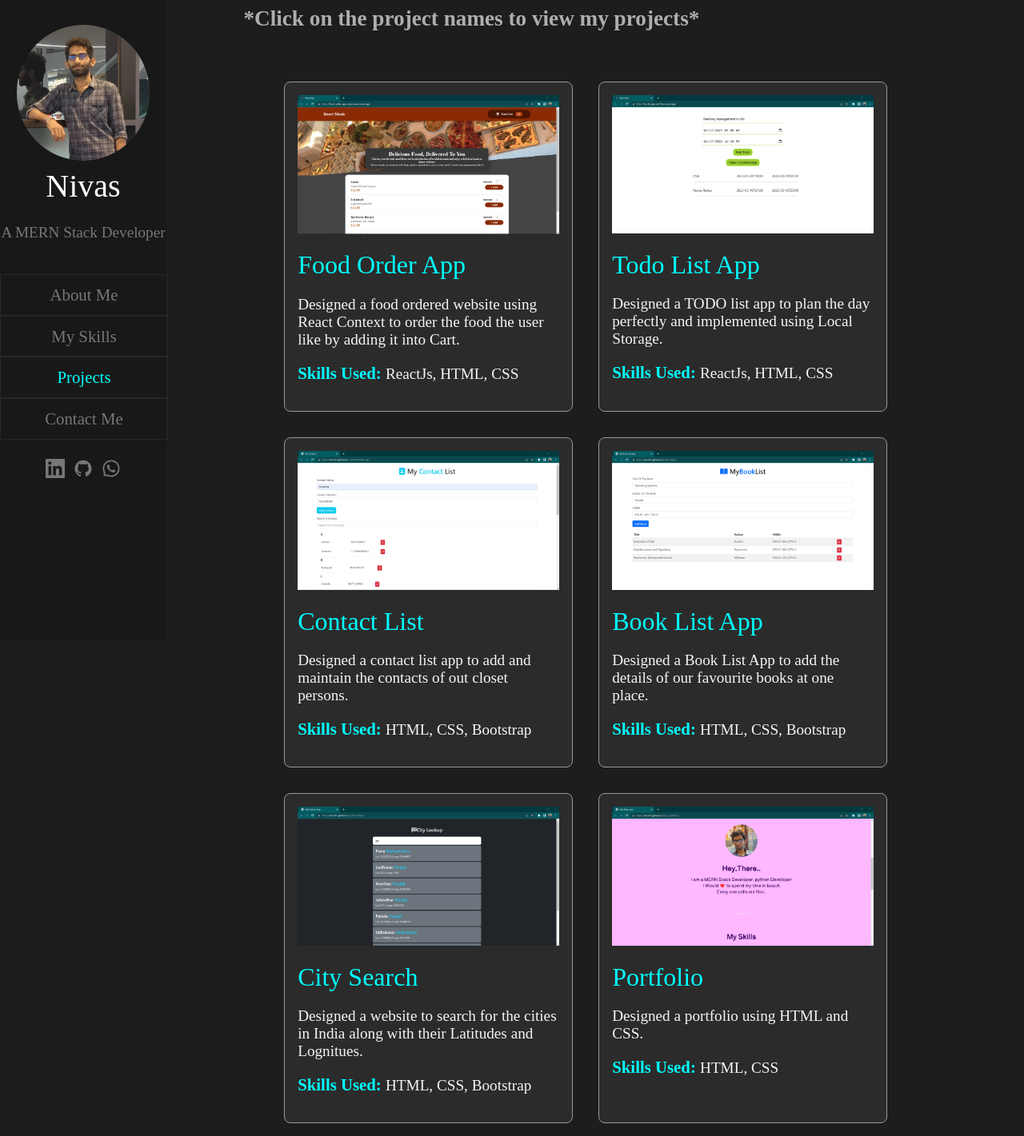
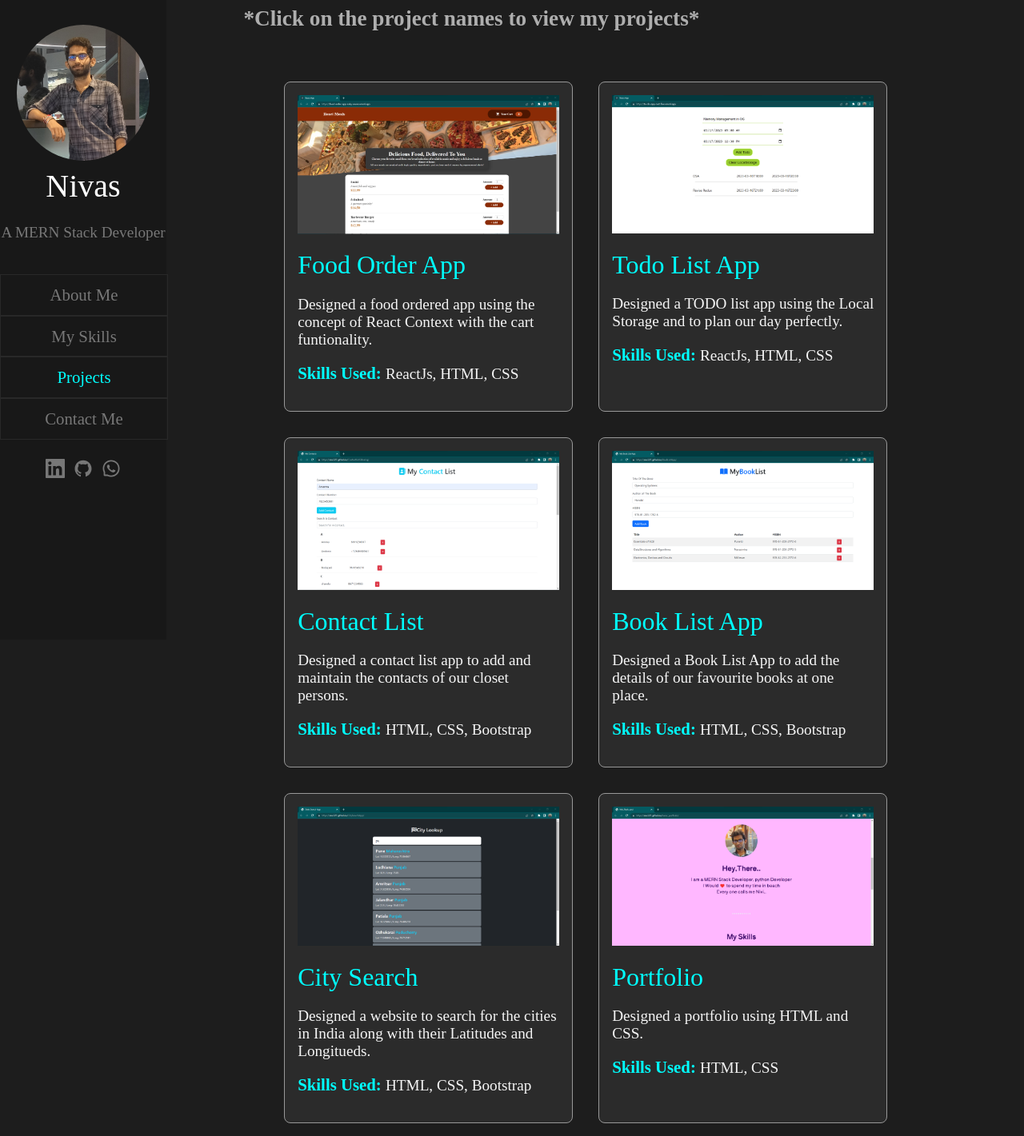
Before and after one commit to Nivi327/nivas_portfolio, a React (Create React App) app: page /projects in a window 1280 px wide. Shown: the whole page at 80% size. Built offline with nearby package versions, Linux system fonts and the light colour scheme.

Commit message:
Changed the content of the projects

```diff
--- a/src/components/projects/projects.jsx
+++ b/src/components/projects/projects.jsx
@@ -17,7 +17,7 @@ const Projects = () => {
                         <img src={FoodImg} alt="FoodOrderApp" />
                         <a>Food Order App</a>
                     </a>
-                    <p>Designed a food ordered website using React Context to order the food the user like by adding it into Cart.</p>
+                    <p>Designed a food ordered app using the concept of React Context with the cart funtionality.</p>
                     <p><strong>Skills Used: </strong>ReactJs, HTML, CSS</p>
                 </li>
                 <li>
@@ -25,7 +25,7 @@ const Projects = () => {
                         <img src={TodoImg} alt="TodoApp" />
                         <a>Todo List App</a>
                     </a>
-                    <p>Designed a TODO list app to plan the day perfectly and implemented using Local Storage.</p>
+                    <p>Designed a TODO list app using the Local Storage and to plan our day perfectly.</p>
                     <p><strong>Skills Used: </strong>ReactJs, HTML, CSS</p>
                 </li>
                 <li>
@@ -33,7 +33,7 @@ const Projects = () => {
                         <img src={ContactImg} alt="ContactList" />
                         <a>Contact List</a>
                     </a>
-                    <p>Designed a contact list app to add and maintain the contacts of out closet persons.</p>
+                    <p>Designed a contact list app to add and maintain the contacts of our closet persons.</p>
                     <p><strong>Skills Used: </strong>HTML, CSS, Bootstrap</p>
                 </li>
                 <li>
@@ -49,7 +49,7 @@ const Projects = () => {
                         <img src={CityLookUpImg} alt="city_search" />
                         <a>City Search</a>
                     </a>
-                    <p>Designed a website to search for the cities in India along with their Latitudes and Lognitues.</p>
+                    <p>Designed a website to search for the cities in India along with their Latitudes and Longitueds.</p>
                     <p><strong>Skills Used: </strong>HTML, CSS, Bootstrap</p>
                 </li>
                 <li>
```
